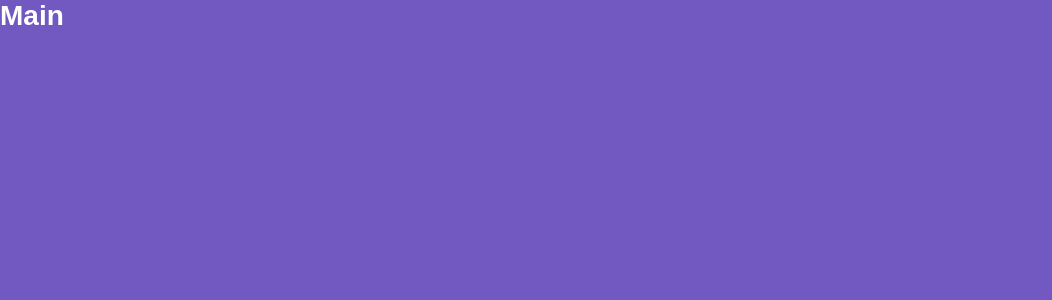
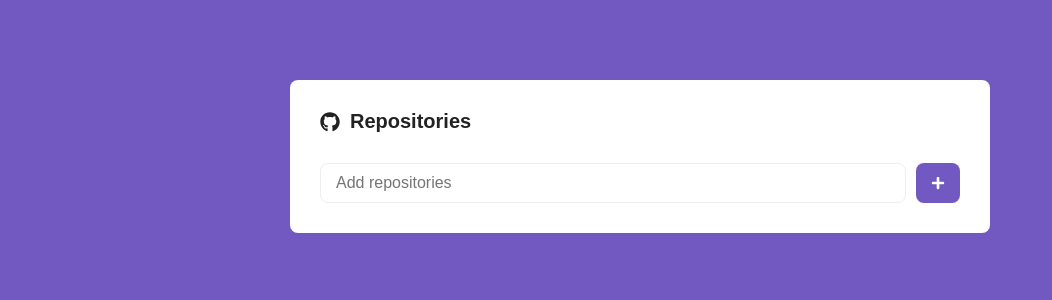
Before and after one commit to Johnny-Saraiva/git-explorer-js, a React (Create React App) app: page / in a window 1280 px wide. Shown: the top 300 px of the page, without its empty margins (0-1052 px from the left). Built offline with nearby package versions, Linux system fonts and the light colour scheme.

Commit message:
configured initial main layout

```diff
--- a/package.json
+++ b/package.json
@@ -8,6 +8,7 @@
     "@testing-library/user-event": "^7.1.2",
     "react": "^16.13.1",
     "react-dom": "^16.13.1",
+    "react-icons": "^3.10.0",
     "react-router-dom": "^5.2.0",
     "react-scripts": "3.4.1",
     "styled-components": "^5.1.1"
--- a/src/pages/Main/index.js
+++ b/src/pages/Main/index.js
@@ -1,9 +1,26 @@
 import React from 'react';
 
-import { Title } from './styles';
+import { FaPlus, FaGithub } from 'react-icons/fa';
+
+import { Container, Form, SubmitButton } from './styles';
 
 function Main() {
-  return <Title>Main</Title>;
+  return (
+    <Container>
+      <h1>
+        <FaGithub />
+        Repositories
+      </h1>
+
+      <Form>
+        <input type="text" placeholder="Add repositories" />
+
+        <SubmitButton>
+          <FaPlus color="#fff" size={14} />
+        </SubmitButton>
+      </Form>
+    </Container>
+  );
 }
 
 export default Main;
--- a/src/pages/Main/styles.js
+++ b/src/pages/Main/styles.js
@@ -1,5 +1,49 @@
 import styled from 'styled-components';
 
-export const Title = styled.h1`
-  color: #fff;
+export const Container = styled.div`
+  max-width: 700px;
+  background: #fff;
+  border-radius: 8px;
+  box-shadow: 0 0 20 rgba(0, 0, 0, 0.1);
+  padding: 30px;
+  margin: 80px auto;
+
+  h1 {
+    display: flex;
+    flex-direction: row;
+    align-items: center;
+    font-size: 20px;
+
+    svg {
+      margin-right: 10px;
+    }
+  }
 `;
+
+export const Form = styled.form`
+  margin-top: 30px;
+  display: flex;
+  flex-direction: row;
+
+  input {
+    flex: 1;
+    border: 1px solid #eee;
+    padding: 10px 15px;
+    border-radius: 8px;
+    font-size: 16px;
+  }
+`;
+
+export const SubmitButton = styled.button.attrs({
+  type: 'submit',
+})`
+  background: #7159c1;
+  border: 0;
+  padding: 0 15px;
+  margin-left: 10px;
+  border-radius: 8px;
+
+  display: flex;
+  justify-content: center;
+  align-items: center;
+`;
```
Also changed, not shown: 1 other file (tests, documents, lock files or other folders).
